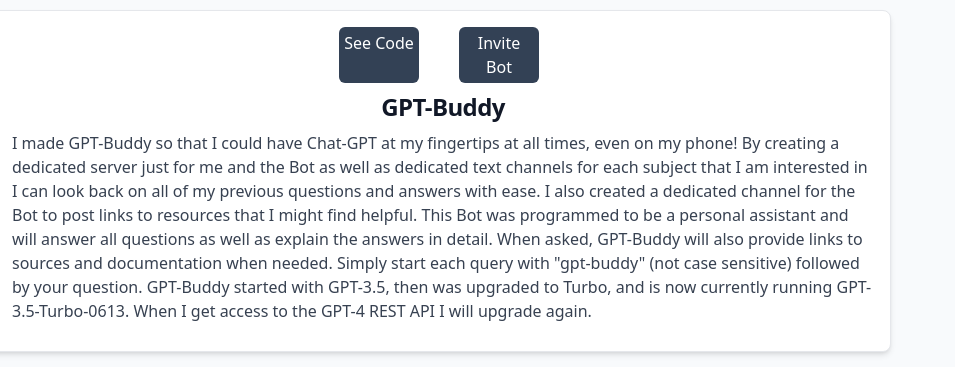
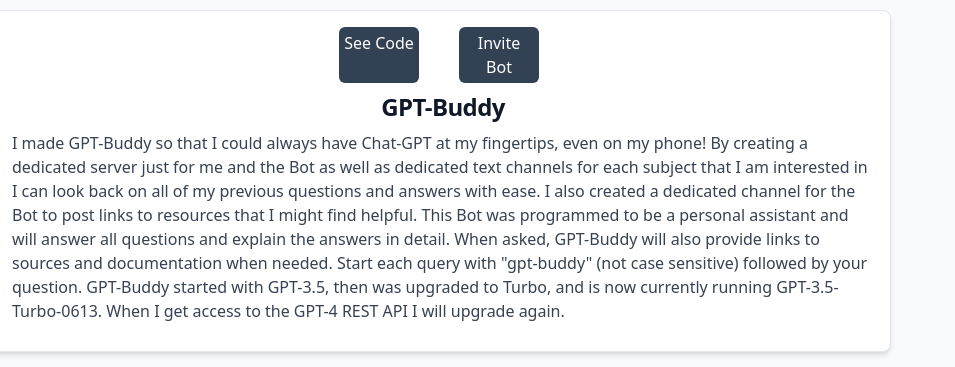
Before and after one commit to Lane-G-Smith/Lane.Smith.Info-Bots, a website: page index.html in a window 1280 px wide. Shown: the part 920-1287 px from the top of the page, 325-1280 px from the left. Drawn offline with Linux system fonts and the light colour scheme.

Commit message:
Update index.html

```diff
--- a/index.html
+++ b/index.html
@@ -192,20 +192,7 @@
             GPT-Buddy
           </h5>
           <p class="mb-3 font-normal text-gray-700 dark:text-gray-400">
-            I made GPT-Buddy so that I could have Chat-GPT at my fingertips at
-            all times, even on my phone! By creating a dedicated server just for
-            me and the Bot as well as dedicated text channels for each subject
-            that I am interested in I can look back on all of my previous
-            questions and answers with ease. I also created a dedicated channel
-            for the Bot to post links to resources that I might find helpful.
-            This Bot was programmed to be a personal assistant and will answer
-            all questions as well as explain the answers in detail. When asked,
-            GPT-Buddy will also provide links to sources and documentation when
-            needed. Simply start each query with "gpt-buddy" (not case
-            sensitive) followed by your question. GPT-Buddy started with
-            GPT-3.5, then was upgraded to Turbo, and is now currently running
-            GPT-3.5-Turbo-0613. When I get access to the GPT-4 REST API I will
-            upgrade again.
+            I made GPT-Buddy so that I could always have Chat-GPT at my fingertips, even on my phone! By creating a dedicated server just for me and the Bot as well as dedicated text channels for each subject that I am interested in I can look back on all of my previous questions and answers with ease. I also created a dedicated channel for the Bot to post links to resources that I might find helpful. This Bot was programmed to be a personal assistant and will answer all questions and explain the answers in detail. When asked, GPT-Buddy will also provide links to sources and documentation when needed. Start each query with "gpt-buddy" (not case sensitive) followed by your question. GPT-Buddy started with GPT-3.5, then was upgraded to Turbo, and is now currently running GPT-3.5-Turbo-0613. When I get access to the GPT-4 REST API I will upgrade again.
           </p>
         </div>
       </div>
```
